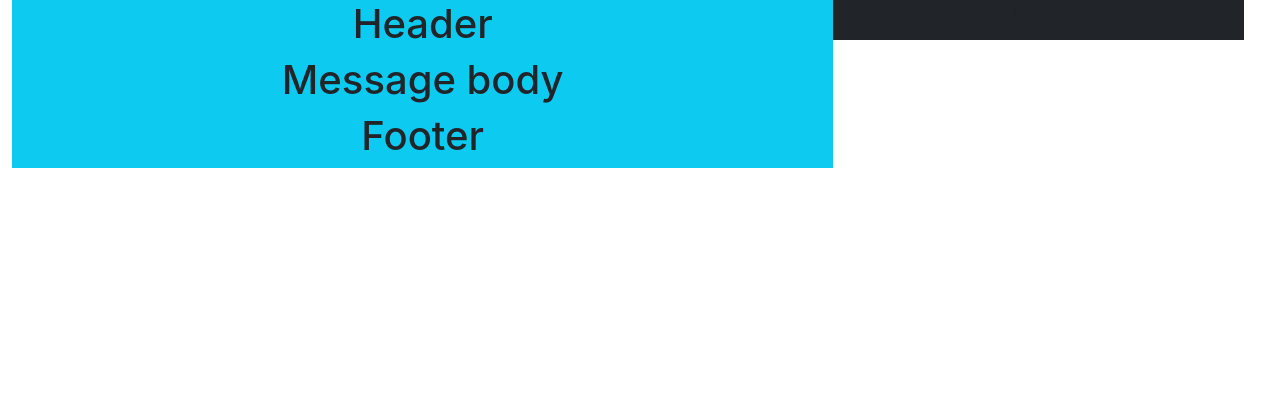
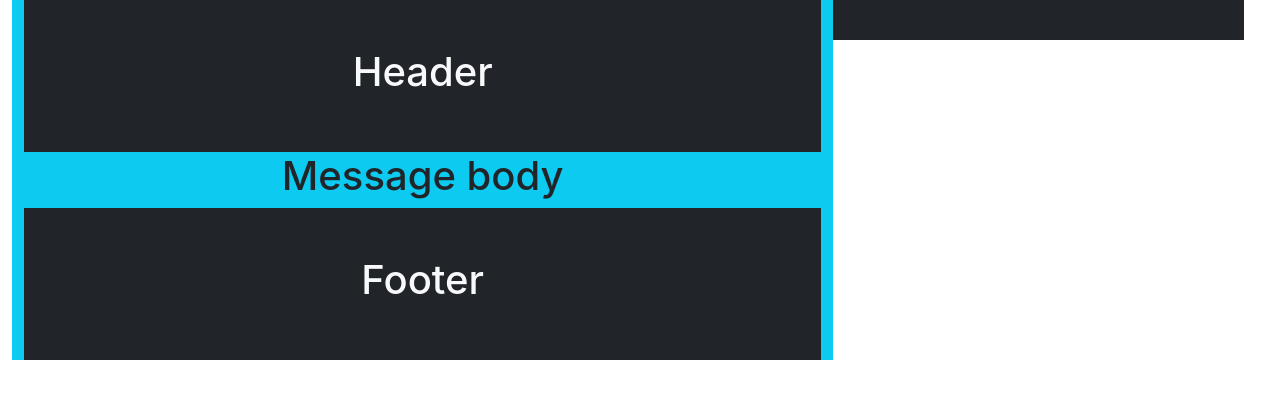
Before and after one commit to digikullReact/socketchat, a React (Create React App) app: page / in a window 1280 px wide. Shown: the top 398 px of the page. Built offline with nearby package versions, Linux system fonts and the light colour scheme; no server answers.

Commit message:
basic setup2

```diff
--- a/src/components/Chatcomponent.js
+++ b/src/components/Chatcomponent.js
@@ -1,8 +1,8 @@
 import React, { useEffect } from "react";
 import { io } from "socket.io-client";
-import Messagebody from "./messages/Messagebody";
-import Messagefooter from "./messages/Messagefooter";
-import Messageheader from "./messages/Messageheader";
+
+import Mainmessages from './messages/Mainmessages'
+
 
 const Chatcomponent = () => {
   const socket = io("http://localhost:3001");
@@ -13,15 +13,15 @@ const Chatcomponent = () => {
 
   return (
     <div className="container-fluid row">
+
       <div className="col-md-8 bg-info">
-        <Messageheader />
-        <Messagebody />
-        <Messagefooter />
+       <Mainmessages/>
       </div>
 
       <div className="col-md-4 bg-dark h-100">
           <p>Hellow</p>
       </div>
+
     </div>
   );
 };
--- /dev/null
+++ b/src/components/messages/Mainmessages.jsx
@@ -0,0 +1,15 @@
+import React from 'react'
+import Messageheader from './Messageheader'
+import Messagebody from './Messagebody'
+import Messagefooter from './Messagefooter'
+function MainMessages() {
+    return (
+        <>
+            <Messageheader/>
+            <Messagebody/>
+            <Messagefooter/>
+        </>
+    )
+}
+
+export default MainMessages
--- a/src/components/messages/Messagefooter.jsx
+++ b/src/components/messages/Messagefooter.jsx
@@ -2,7 +2,7 @@ import React from 'react'
 
 function Messagefooter() {
     return (
-        <div>
+        <div className='bg-dark py-5 text-light'>
             <h1>Footer</h1>
         </div>
     )
--- a/src/components/messages/Messageheader.jsx
+++ b/src/components/messages/Messageheader.jsx
@@ -2,7 +2,7 @@ import React from 'react'
 
 function Messageheader() {
     return (
-        <div>
+        <div className='bg-dark py-5 text-light'>
              <h1>Header</h1>
         </div>
     )
```
